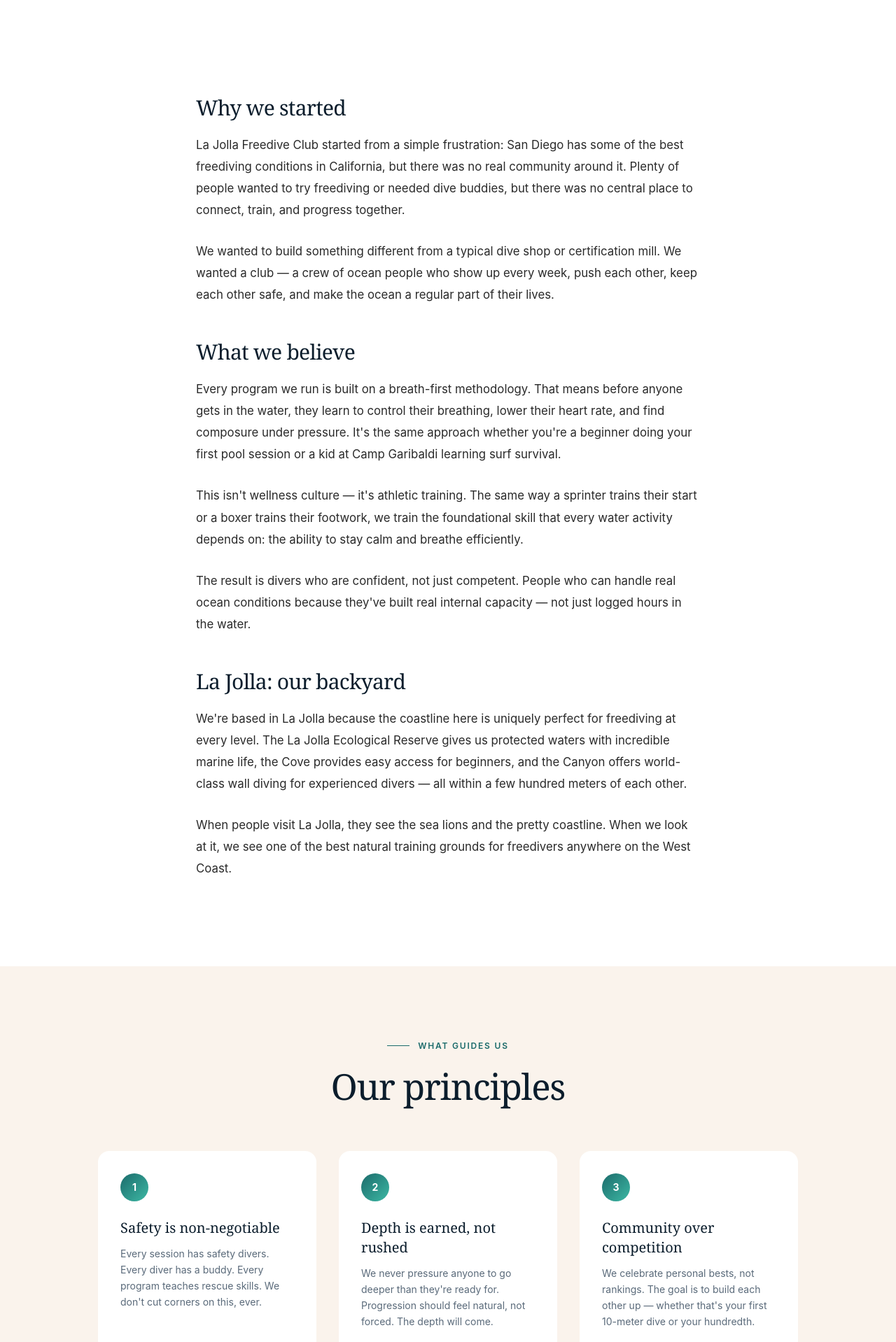
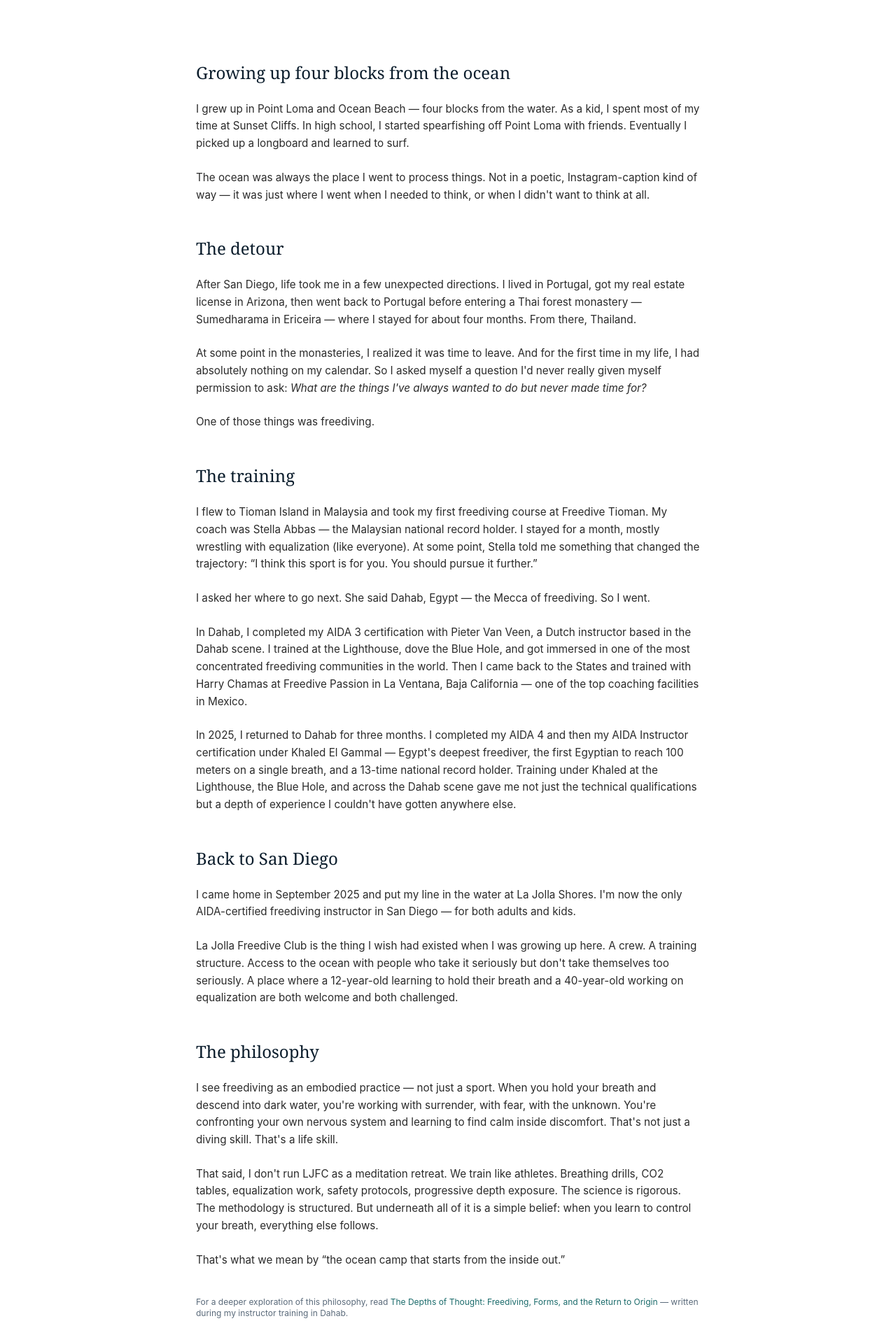
Before and after one commit to jdbeneventi/lajollafreediveclub, a Next.js app: page /about in a window 1280 px wide. Shown: the part 520-2438 px from the top of the page at 70% size. Built offline with nearby package versions, Linux system fonts and the light colour scheme.

Commit message:
Forms, about page, updated CTAs

```diff
--- a/src/app/about/page.tsx
+++ b/src/app/about/page.tsx
@@ -1,11 +1,12 @@
 import type { Metadata } from "next";
+import Link from "next/link";
 import { Reveal } from "@/components/Reveal";
 import { EmailCapture } from "@/components/EmailCapture";
 
 export const metadata: Metadata = {
-  title: "About — Our Story",
+  title: "About — La Jolla Freedive Club",
   description:
-    "The story behind La Jolla Freedive Club. Why we started, what we believe, and how we're building San Diego's freediving community.",
+    "The story behind La Jolla Freedive Club. Founded by Joshua Beneventi, AIDA-certified instructor trained in Malaysia, Egypt, and Mexico. San Diego's only AIDA-certified freediving instructor for adults and kids.",
 };
 
 const faqs = [
@@ -23,19 +24,19 @@
   },
   {
     q: "What certification do you offer?",
-    a: "We offer AIDA (Association Internationale pour le Développement de l'Apnée) certifications, which are the most widely recognized freediving credentials worldwide. Our standard course is the AIDA 2 Star.",
+    a: "We offer AIDA (Association Internationale pour le Développement de l'Apnée) certifications — the most widely recognized freediving credentials worldwide. Our standard course is the AIDA 2, with AIDA 1 and AIDA 3 also available.",
   },
   {
     q: "Do I need my own gear?",
-    a: "Not for courses or intro experiences — all gear is included. For ongoing group sessions, you'll want your own mask, fins, wetsuit, and weight belt. We can help you choose the right setup for your level and budget.",
+    a: "Not for courses or intro experiences — all gear is included. For ongoing group sessions, you'll want your own mask, fins, wetsuit, and weight belt. We can help you choose the right setup.",
   },
   {
     q: "How deep will I dive?",
-    a: "In the AIDA 2 course, the target depth is 16–20 meters. In group sessions, we dive to whatever depth is appropriate for conditions and your comfort level — there's no pressure to go deep. Many of our members enjoy diving in the 10–15 meter range.",
+    a: "In the AIDA 2 course, the target depth is 16–20 meters (52–65 ft). In group sessions, we dive to whatever depth is appropriate for conditions and your comfort level. Many members enjoy the 10–15 meter range.",
   },
   {
     q: "What ages is Camp Garibaldi for?",
-    a: "Camp Garibaldi is designed for kids ages 8–16. We group campers by age and ability level to ensure appropriate progression for everyone.",
+    a: "Camp Garibaldi is designed for kids ages 8–16. We group campers by age and ability level to ensure appropriate progression.",
   },
   {
     q: "Can I join group sessions without certification?",
@@ -50,78 +51,190 @@
       <section className="bg-gradient-to-b from-deep to-ocean pt-36 pb-20 px-6 text-center">
         <Reveal>
           <div className="section-label text-seafoam before:bg-seafoam justify-center">
-            Our Story
+            About
           </div>
           <h1 className="font-serif text-[clamp(2.5rem,5vw,4rem)] text-white font-normal leading-tight tracking-tight mb-6">
-            Built by divers,<br />for divers
+            The long way to<br />the water
           </h1>
           <p className="text-lg text-white/60 max-w-[560px] mx-auto leading-relaxed">
-            How a love for the ocean and a belief in breath-first training became
-            San Diego&apos;s freediving community.
+            From Point Loma to a Thai monastery to the Blue Hole in Egypt —
+            and back to where it started.
           </p>
         </Reveal>
       </section>
 
-      {/* Story */}
+      {/* Joshua's Story */}
       <section className="bg-white py-24 px-6">
         <div className="max-w-[720px] mx-auto">
           <Reveal>
-            <div className="prose">
-              <h2>Why we started</h2>
+            <div className="space-y-6 text-[0.95rem] text-[#2a2a2a] leading-relaxed">
+              <h2 className="font-serif text-2xl text-deep">Growing up four blocks from the ocean</h2>
+
               <p>
-                La Jolla Freedive Club started from a simple frustration: San Diego has
-                some of the best freediving conditions in California, but there was no
-                real community around it. Plenty of people wanted to try freediving or
-                needed dive buddies, but there was no central place to connect, train,
-                and progress together.
-              </p>
-              <p>
-                We wanted to build something different from a typical dive shop or
-                certification mill. We wanted a club — a crew of ocean people who show
-                up every week, push each other, keep each other safe, and make the ocean
-                a regular part of their lives.
+                I grew up in Point Loma and Ocean Beach — four blocks from the water. As a kid,
+                I spent most of my time at Sunset Cliffs. In high school, I started spearfishing
+                off Point Loma with friends. Eventually I picked up a longboard and learned to surf.
               </p>
 
-              <h2>What we believe</h2>
               <p>
-                Every program we run is built on a breath-first methodology. That means
-                before anyone gets in the water, they learn to control their breathing,
-                lower their heart rate, and find composure under pressure. It&apos;s the
-                same approach whether you&apos;re a beginner doing your first pool session
-                or a kid at Camp Garibaldi learning surf survival.
-              </p>
-              <p>
-                This isn&apos;t wellness culture — it&apos;s athletic training. The same way a
-                sprinter trains their start or a boxer trains their footwork, we train
-                the foundational skill that every water activity depends on: the ability
-                to stay calm and breathe efficiently.
-              </p>
-              <p>
-                The result is divers who are confident, not just competent. People who
-                can handle real ocean conditions because they&apos;ve built real internal
-                capacity — not just logged hours in the water.
+                The ocean was always the place I went to process things. Not in a poetic,
+                Instagram-caption kind of way — it was just where I went when I needed to think,
+                or when I didn&apos;t want to think at all.
               </p>
 
-              <h2>La Jolla: our backyard</h2>
+              <h2 className="font-serif text-2xl text-deep pt-6">The detour</h2>
+
               <p>
-                We&apos;re based in La Jolla because the coastline here is uniquely perfect
-                for freediving at every level. The La Jolla Ecological Reserve gives us
-                protected waters with incredible marine life, the Cove provides easy
-                access for beginners, and the Canyon offers world-class wall diving for
-                experienced divers — all within a few hundred meters of each other.
+                After San Diego, life took me in a few unexpected directions. I lived in
+                Portugal, got my real estate license in Arizona, then went back to Portugal
+                before entering a Thai forest monastery — Sumedharama in Ericeira — where
+                I stayed for about four months. From there, Thailand.
               </p>
+
               <p>
-                When people visit La Jolla, they see the sea lions and the pretty
-                coastline. When we look at it, we see one of the best natural training
-                grounds for freedivers anywhere on the West Coast.
+                At some point in the monasteries, I realized it was time to leave. And for
+                the first time in my life, I had absolutely nothing on my calendar. So I asked
+                myself a question I&apos;d never really given myself permission to ask:
+                <em> What are the things I&apos;ve always wanted to do but never made time for?</em>
+              </p>
+
+              <p>
+                One of those things was freediving.
+              </p>
+
+              <h2 className="font-serif text-2xl text-deep pt-6">The training</h2>
+
+              <p>
+                I flew to Tioman Island in Malaysia and took my first freediving course at
+                Freedive Tioman. My coach was Stella Abbas — the Malaysian national record
+                holder. I stayed for a month, mostly wrestling with equalization (like everyone).
+                At some point, Stella told me something that changed the trajectory:
+                &ldquo;I think this sport is for you. You should pursue it further.&rdquo;
+              </p>
+
+              <p>
+                I asked her where to go next. She said Dahab, Egypt — the Mecca of freediving.
+                So I went.
+              </p>
+
+              <p>
+                In Dahab, I completed my AIDA 3 certification with Pieter Van Veen, a Dutch instructor
+                based in the Dahab scene. I trained at the Lighthouse,
+                dove the Blue Hole, and got immersed in one of the most concentrated freediving
+                communities in the world. Then I came back to the States and trained with
+                Harry Chamas at Freedive Passion in La Ventana, Baja California — one of the
+                top coaching facilities in Mexico.
+              </p>
+
+              <p>
+                In 2025, I returned to Dahab for three months. I completed my AIDA 4 and
+                then my AIDA Instructor certification under Khaled El Gammal — Egypt&apos;s
+                deepest freediver, the first Egyptian to reach 100 meters on a single breath,
+                and a 13-time national record holder. Training under Khaled at the Lighthouse,
+                the Blue Hole, and across the Dahab scene gave me not just the technical
+                qualifications but a depth of experience I couldn&apos;t have gotten anywhere else.
+              </p>
+
+              <h2 className="font-serif text-2xl text-deep pt-6">Back to San Diego</h2>
+
+              <p>
+                I came home in September 2025 and put my line in the water at La Jolla Shores.
+                I&apos;m now the only AIDA-certified freediving instructor in San Diego —
+                for both adults and kids.
+              </p>
+
+              <p>
+                La Jolla Freedive Club is the thing I wish had existed when I was growing up
+                here. A crew. A training structure. Access to the ocean with people who
+                take it seriously but don&apos;t take themselves too seriously. A place where a
+                12-year-old learning to hold their breath and a 40-year-old working on
+                equalization are both welcome and both challenged.
+              </p>
+
+              <h2 className="font-serif text-2xl text-deep pt-6">The philosophy</h2>
+
+              <p>
+                I see freediving as an embodied practice — not just a sport. When you hold
+                your breath and descend into dark water, you&apos;re working with surrender,
+                with fear, with the unknown. You&apos;re confronting your own nervous system
+                and learning to find calm inside discomfort. That&apos;s not just a diving skill.
+                That&apos;s a life skill.
+              </p>
+
+              <p>
+                That said, I don&apos;t run LJFC as a meditation retreat. We train like athletes.
+                Breathing drills, CO2 tables, equalization work, safety protocols,
+                progressive depth exposure. The science is rigorous. The methodology is
+                structured. But underneath all of it is a simple belief: when you learn to
+                control your breath, everything else follows.
+              </p>
+
+              <p>
+                That&apos;s what we mean by &ldquo;the ocean camp that starts from the inside out.&rdquo;
+              </p>
+
+              <p className="text-xs text-[#5a6a7a] pt-4">
+                For a deeper exploration of this philosophy, read{" "}
+                <a href="https://joshuabeneventi.substack.com/p/the-depths-of-thought-freediving" target="_blank" rel="noopener noreferrer" className="text-teal no-underline hover:underline">
+                  The Depths of Thought: Freediving, Forms, and the Return to Origin
+                </a>
+                {" "}— written during my instructor training in Dahab.
               </p>
             </div>
           </Reveal>
         </div>
       </section>
 
-      {/* Values */}
+      {/* Credentials */}
       <section className="bg-salt py-24 px-6">
+        <div className="max-w-[900px] mx-auto">
+          <Reveal>
+            <div className="text-center mb-16">
+              <div className="section-label justify-center">Credentials</div>
+              <h2 className="section-title">Training lineage</h2>
+            </div>
+          </Reveal>
+
+          <div className="grid md:grid-cols-2 gap-6">
+            {[
+              {
+                title: "AIDA Instructor",
+                detail: "Certified to teach AIDA 1 through AIDA 4, pool and open water, adults and kids.",
+              },
+              {
+                title: "AIDA 4 Freediver",
+                detail: "Advanced freediver certification. Deep constant weight, free immersion, and safety protocols.",
+              },
+              {
+                title: "Trained under Khaled El Gammal",
+                detail: "Egypt's deepest freediver (100m+), 13x national record holder, AIDA Instructor Trainer. Dahab, Egypt.",
+              },
+              {
+                title: "Trained under Stella Abbas",
+                detail: "Malaysian national record holder (60m CWTB), founder of Freedive Tioman. Tioman Island, Malaysia.",
+              },
+              {
+                title: "Trained with Harry Chamas",
+                detail: "One of the world's leading freediving coaches. Freedive Passion, La Ventana, Baja California.",
+              },
+              {
+                title: "San Diego's only AIDA instructor",
+                detail: "The only AIDA-certified freediving instructor in San Diego County, for both adults and youth programs.",
+              },
+            ].map((cred, i) => (
+              <Reveal key={cred.title} delay={i * 60}>
+                <div className="bg-white p-6 rounded-xl">
+                  <h3 className="text-sm font-semibold text-deep mb-1">{cred.title}</h3>
+                  <p className="text-xs text-[#5a6a7a] leading-relaxed">{cred.detail}</p>
+                </div>
+              </Reveal>
+            ))}
+          </div>
+        </div>
+      </section>
+
+      {/* Principles */}
+      <section className="bg-white py-24 px-6">
         <div className="max-w-[1000px] mx-auto">
           <Reveal>
             <div className="text-center mb-16">
@@ -146,7 +259,7 @@
               },
             ].map((v, i) => (
               <Reveal key={v.title} delay={i * 80}>
-                <div className="bg-white p-8 rounded-2xl h-full">
+                <div className="bg-salt p-8 rounded-2xl h-full">
                   <div className="w-10 h-10 rounded-full bg-gradient-to-br from-teal to-seafoam flex items-center justify-center text-white font-bold text-sm mb-6">
                     {i + 1}
                   </div>
@@ -157,6 +270,35 @@
             ))}
           </div>
         </div>
+      </section>
+
+      {/* CTA */}
+      <section className="bg-deep py-20 px-6 text-center">
+        <Reveal>
+          <div className="max-w-[500px] mx-auto">
+            <h2 className="font-serif text-3xl text-white mb-4">
+              Ready to start?
+            </h2>
+            <p className="text-white/50 text-sm mb-8 leading-relaxed">
+              Whether you&apos;re ocean-curious or already comfortable in the water,
+              there&apos;s a place for you here.
+            </p>
+            <div className="flex gap-4 justify-center flex-wrap">
+              <Link
+                href="/contact/courses"
+                className="inline-flex px-8 py-3 bg-coral text-white rounded-full font-semibold no-underline hover:-translate-y-0.5 hover:shadow-[0_8px_25px_rgba(199,91,58,0.4)] transition-all"
+              >
+                Inquire about a course →
+              </Link>
+              <Link
+                href="/conditions"
+                className="inline-flex px-8 py-3 border border-white/20 text-white rounded-full font-semibold no-underline hover:bg-white/5 transition-all"
+              >
+                Check conditions
+              </Link>
+            </div>
+          </div>
+        </Reveal>
       </section>
 
       {/* FAQ */}
```
